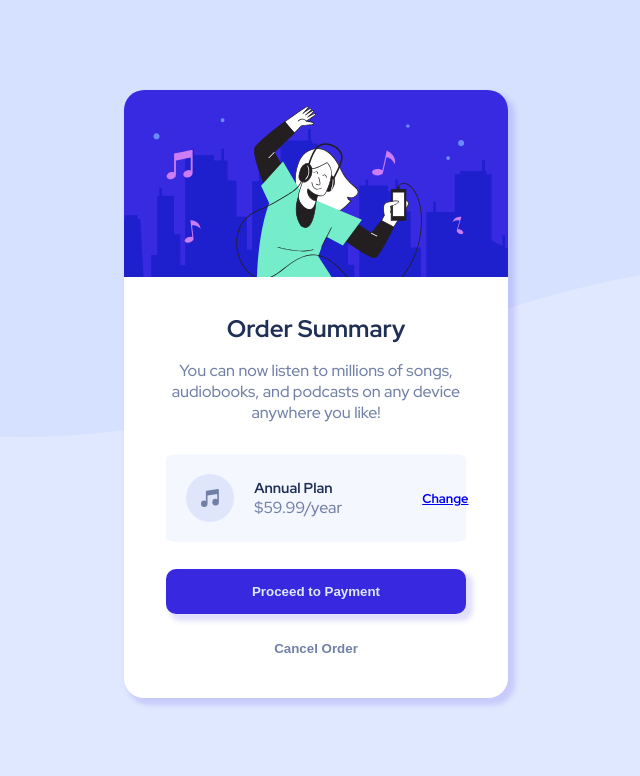
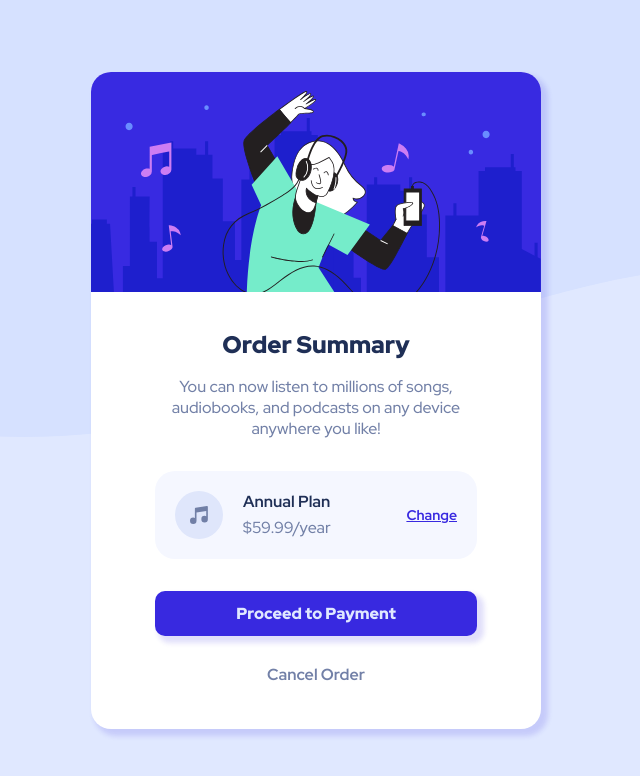
Before and after one commit to naathcs/Order-Summary-Component, a plain HTML site: page index.html in a window 1280 px wide. Shown: the whole page, without its empty margins (324-964 px from the left). Drawn offline with Linux system fonts and the light colour scheme.

Commit message:
File Update
Updated files
- index.html (unnecessary tags that were removed and tags were modified as well).
- styles.css (because of the changes in the index page, the CSS needed to be updated as well).

Added files
- reset.css (files with informations to reset the browser, this way the style can work easily).

Other informations
- README file will be added after the missing screenshots are taken.
- Screenshots folder with screenshots of the final view (active state not included).

```diff
--- /dev/null
+++ b/css/reset.css
@@ -0,0 +1,19 @@
+html {
+  box-sizing: border-box;
+  font-size: 16px;
+}
+
+*, *:before, *:after {
+  box-sizing: inherit;
+}
+
+body, h1, h2, h3, h4, h5, h6, p, ol, ul {
+  margin: 0;
+  padding: 0;
+  font-weight: normal;
+}
+
+img {
+  max-width: 100%;
+  height: auto;
+}
--- a/css/styles.css
+++ b/css/styles.css
@@ -5,20 +5,19 @@ body {
   background-image: url('../images/pattern-background-desktop.svg');
   background-repeat: no-repeat;
   background-color: #e0e8ff;
+  text-align: center;
+  min-height: 100vh; /** viewport height **/
   display: flex;
   flex-direction: column;
   align-items: center;
-  text-align: center;
-  margin: 7% 0 0;
-  padding: 0;
+  justify-content: center;
 }
 
-h1 {
+h1, h2 {
   color: #1f2f56;
 }
 
 p {
-  font-size: 1rem;
   color: #7280a7;
 }
 
@@ -26,12 +25,12 @@ p {
 
 .card {
   background-color: #fff;
-  max-width: 30%;
   border-radius: 20px;
   box-shadow: 5px 5px 5px 2px rgba(56, 41, 224, 0.15);
+  max-width: 450px;
 }
 .card-content {
-  padding: 0 11%;
+  padding: 1rem 4rem;
 }
 
 /* images */
@@ -40,23 +39,26 @@ p {
   width: 100%;
   border-radius: 20px 20px 0 0;
 }
+.music-logo {
+  margin: 0;
+  padding: 0;
+}
 
 /* text */
 
 .text-heading {
   font-size: 1.5rem;
+  font-weight: 900;
+  padding: 1rem;
 }
 
-.text-card {
-  padding: 5% 0;
-}
 
 /* price */
 
 .price-tag {
   background-color: #f5f7ff;
-  border-radius: 5%;
-  margin: 0;
+  border-radius: 20px;
+  margin: 2rem 0;
   padding: 20px;
   display: flex;
   flex-direction: row;
@@ -66,33 +68,30 @@ p {
 }
 
 .price-description {
-  margin-left: 20px;
-  margin-right: 80px;
+  padding: 0 3.5rem 0 0;
+  margin: auto;
 }
 .price-heading {
   font-size: 1rem;
   margin: 0;
-  padding: 0;
+  padding: 0 0 0.3rem;
+  font-weight: 700;
 }
 .price {
   margin: 0;
   padding: 0;
+  text-align: right;
 }
 .link {
   align-content: center;
   margin-right: 0;
-  font-size: .80rem;
+  font-size: 14px;
   font-weight: 700;
+  color: #3829e0;
 }
 
 
 /* buttons */
-
-.buttons {
-  padding: 7% 0;
-  display: flex;
-  flex-direction: column;
-}
 
 .btn {
   width: 100%;
@@ -100,50 +99,46 @@ p {
   border: none;
   border-radius: 10px;
   font-weight: 900;
+  display: flex;
+  flex-direction: column;
+  justify-content: center;
 }
 .first {
   background-color: #3829e0;
   color: #e0e8ff;
   text-decoration: none;
   box-shadow: 5px 5px 5px 2px rgba(56, 41, 224, 0.15);
-  margin: 2% 0;
   cursor: pointer;
 }
 .second {
   background: none;
   color: #7280a7;
-  margin: 2% 0;
 }
 .cancel{
   text-decoration: none;
   color: #7280a7;
   font-weight: 700;
+  margin: 1rem 0;
 }
 
 /* hover */
 
-input.active:hover {
-  background-color: rgba(56, 41, 224, 0.7);
+.first:hover {
+  background-color: rgba(56, 41, 224, 0.6);
   color: #e0e8ff;
+  text-decoration: none;
   transition: .2s;
 }
-.active:hover {
-  color: rgba(56, 41, 224, 0.7);
+.second:hover {
+  color: #1f2f56;
   transition: .2s;
 }
-a.active:hover {
-  color: #1f2f56;
+.link:hover {
+  color: rgba(56, 41, 224, 0.6);
   transition: .2s;
 }
 
 /* medias */
-
-@media (min-width: 1251px) and (max-width: 1386px) {
-.price-heading {
-  font-size: .9rem;
-  text-align: left;
-}
-}
 
 @media (max-width: 375px) {
   body {
@@ -151,19 +146,3 @@ a.active:hover {
     background-repeat: no-repeat;
   }
 }
-
-@media (max-width: 1190px) {
-
-  .card {
-    max-width: 350px;
-  }
-
-  .price-description {
-    margin-left: 10px;
-    margin-right: 50px;
-  }
-  .price-heading {
-    font-size: .9rem;
-    text-align: left;
-  }
-}
--- a/index.html
+++ b/index.html
@@ -16,6 +16,7 @@
   <link href="https://fonts.googleapis.com/css2?family=Red+Hat+Display:wght@500;700;900&display=swap" rel="stylesheet">
 
   <!-- CSS -->
+  <link rel="stylesheet" href="css/reset.css">
   <link rel="stylesheet" href="css/styles.css">
 
 </head>
@@ -27,12 +28,11 @@
     <img class="hero-img" src="images/illustration-hero.svg" alt="">
 
     <div class="card-content">
+
       <!-- text -->
-      <div class="text-card">
         <h1 class="text-heading">Order Summary</h1>
         <p>You can now listen to millions of songs, audiobooks, and podcasts on any
           device anywhere you like!</p>
-      </div>
 
       <!-- price tag -->
       <div class="price-tag">
@@ -41,33 +41,21 @@
 
         <!-- price -->
         <div class="price-description">
-          <h1 class="price-heading">Annual Plan</h1>
+          <h2 class="price-heading">Annual Plan</h2>
           <p class="price">$59.99/year</p>
         </div>
 
         <!-- link -->
-        <a class="link active" href="images/illustration-hero.svg">Change</a>
+        <a class="link active" href="https://www.frontendmentor.io/home">Change</a>
       </div>
 
       <!-- buttons -->
-      <div class="buttons">
-        <button class="btn first active" type="button" href="https://www.frontendmentor.io/challenges/order-summary-component-QlPmajDUj">Proceed to Payment</button>
-        <button class="btn second" type="button"><a class="cancel active" href="index.html">Cancel Order</a></button>
-      </div>
+
+        <a href="https://www.frontendmentor.io/challenges/order-summary-component-QlPmajDUj/hub/order-summary-component-HJxsL6of5" class="btn first active">Proceed to Payment</a>
+        <a href="index.html" class="btn second cancel active">Cancel Order</a>
+
     </div>
   </div>
-
-
-
-
-
-
-
-
-
-
-
-
 
 </body>
 
```
Also changed, not shown: 1 other file.
